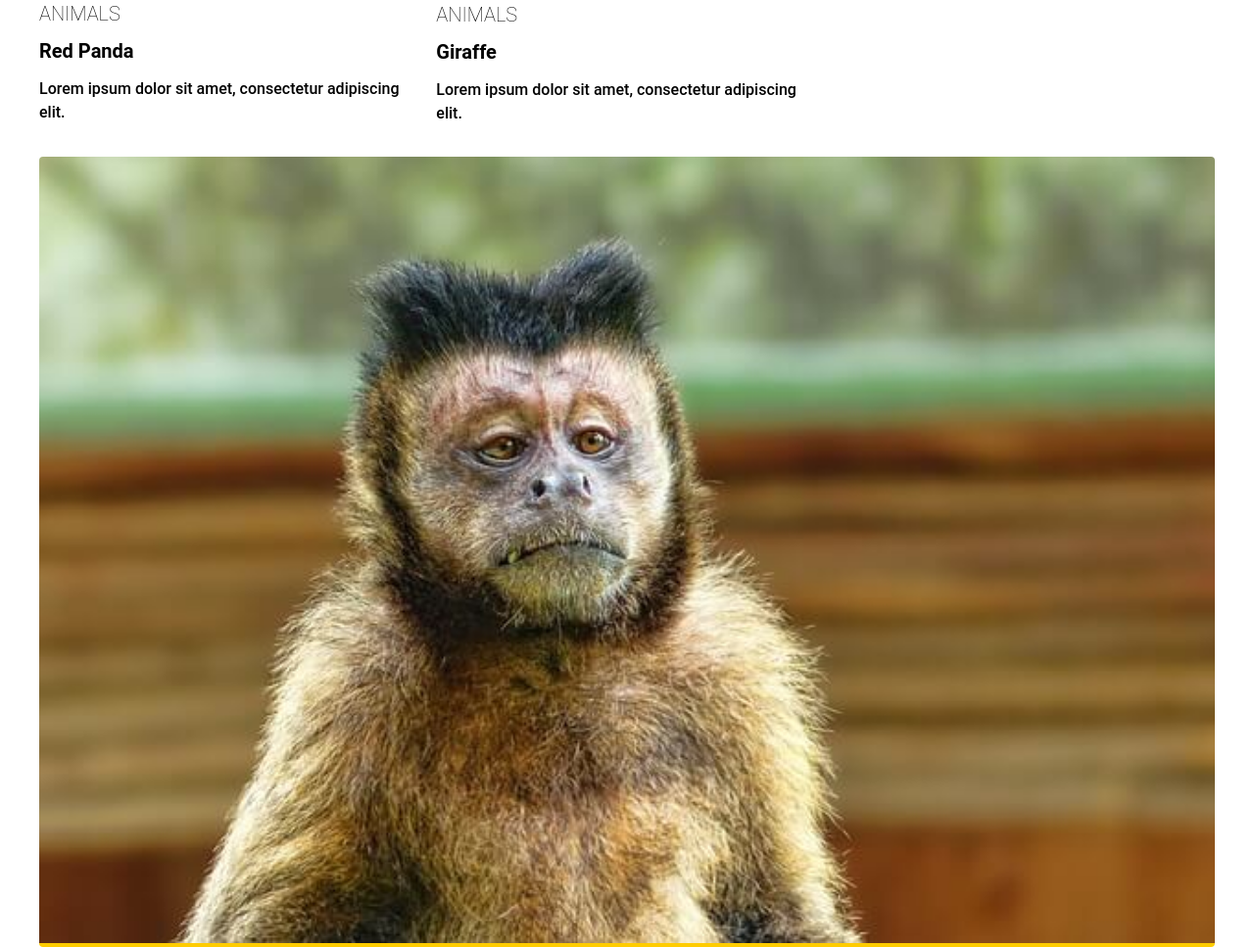
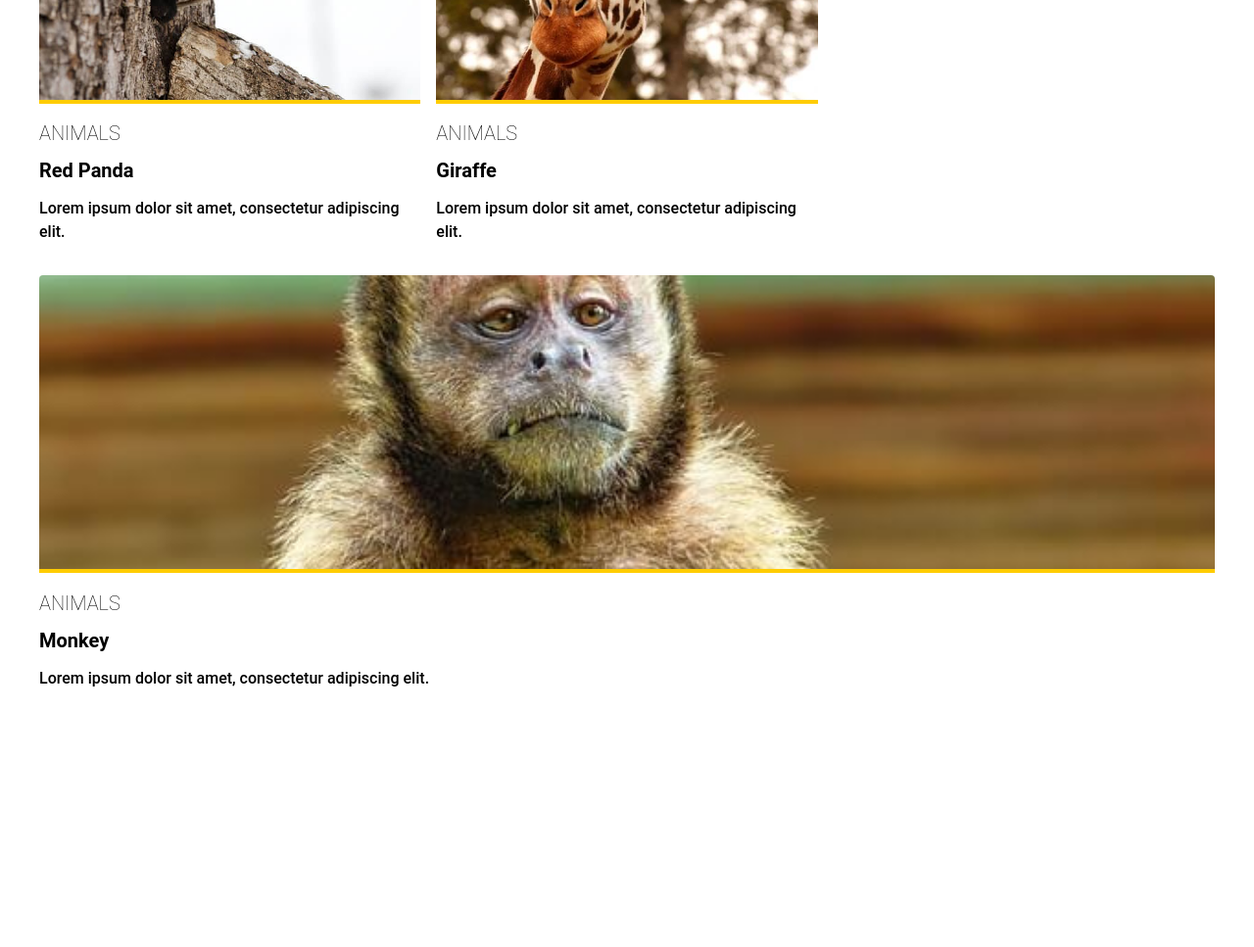
Before and after one commit to RonishRana/Web-, a plain HTML site: page index.html in a window 1280 px wide. Shown: the part 1564-2531 px from the top of the page at 98% size. After the commit the page ends 2381 px from the top, so only its background shows below. Drawn offline with Linux system fonts and the light colour scheme.

Commit message:
Update assignment-one-starter.css

```diff
--- a/assignment-one-starter.css
+++ b/assignment-one-starter.css
@@ -16,7 +16,7 @@
     width: 100%; /* Make the image width 100% of its container */
     height: auto; /* Ensure the image aspect ratio is maintained */
     border-bottom: 0.25rem solid #fc0; /* Maintain the bottom border */
-    border-radius: 0.25rem; /* Preserve border radius */
+    border-radius: 0.25rem 0.25rem 0 0; /* Preserve border radius */
   }
 }
 
@@ -33,7 +33,7 @@
     height: auto; /* Ensure the image aspect ratio is maintained */
     object-fit: cover; /* Ensure the image covers its entire container */
     border-bottom: 0.25rem solid #fc0; /* Maintain the bottom border */
-    border-radius: 0.25rem; /* Preserve border radius */
+    border-radius: 0.25rem 0.25rem 0 0; /* Preserve border radius */
   }
 
   .card:nth-last-child(1) {
@@ -54,7 +54,7 @@
     height: auto; /* Ensure the image aspect ratio is maintained */
     object-fit: cover; /* Ensure the image covers its entire container */
     border-bottom: 0.25rem solid #fc0; /* Maintain the bottom border */
-    border-radius: 0.25rem; /* Preserve border radius */
+    border-radius: 0.25rem 0.25rem 0 0; /* Preserve border radius */
   }
 
   .card:nth-last-child(1) {
@@ -65,20 +65,14 @@
 /* Desktop (min-width: 1200px): 3 × 3 (33% width cards) */
 @media screen and (min-width: 1200px) {
   .card-container {
-    display: grid;
     grid-template-columns: repeat(3, 1fr);
-    grid-gap: 1rem;
   }
 
   .card img {
     width: 100%; /* Make the image width 100% of its container */
-    height: auto; /* Ensure the image aspect ratio is maintained */
+    height: 300px; /* Set a fixed height for all images on desktop view */
     object-fit: cover; /* Ensure the image covers its entire container */
     border-bottom: 0.25rem solid #fc0; /* Maintain the bottom border */
-    border-radius: 0.25rem; /* Preserve border radius */
-  }
-
-  .card:nth-last-child(1) {
-    grid-column: 1 / -1;
+    border-radius: 0.25rem 0.25rem 0 0; /* Preserve border radius */
   }
 }
```
